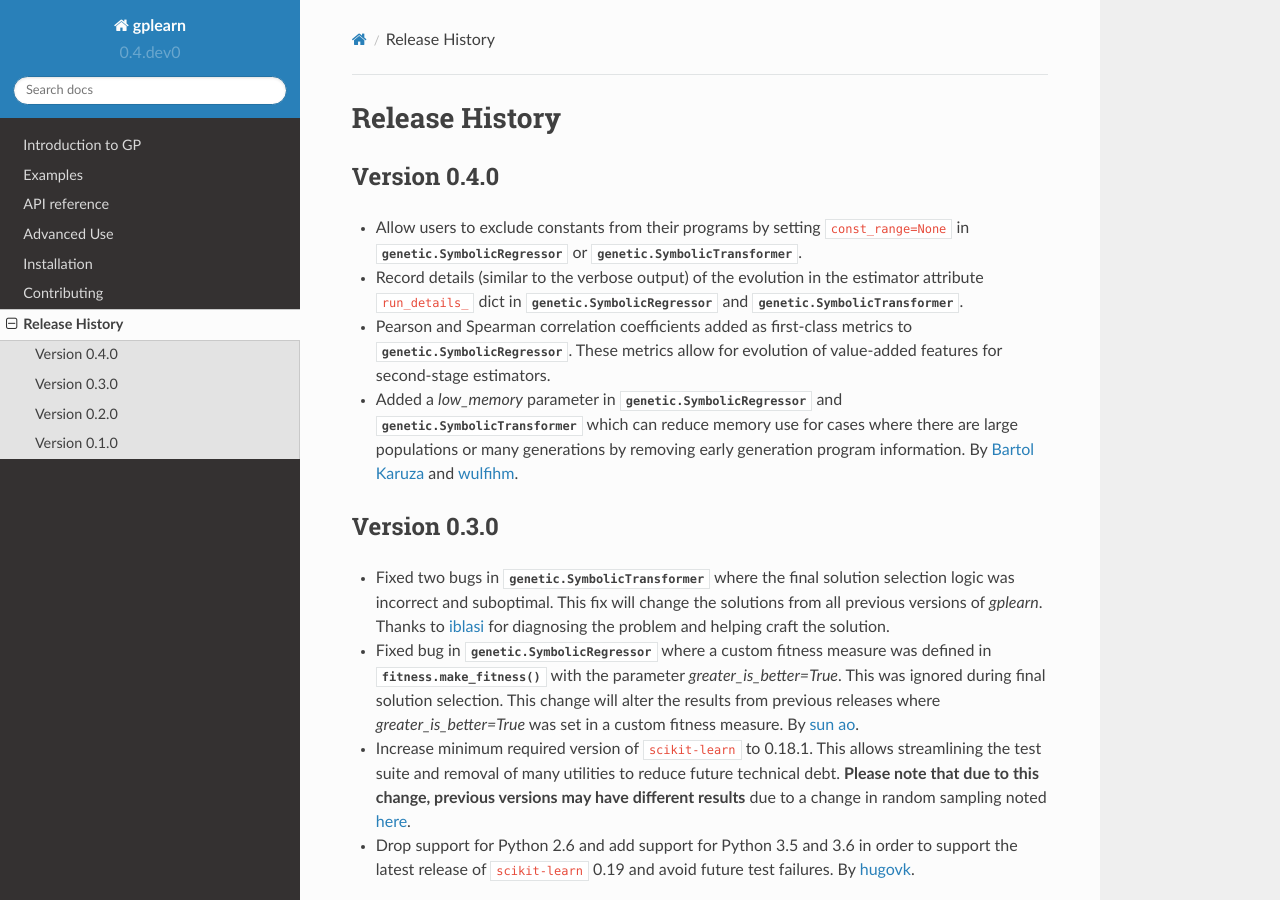
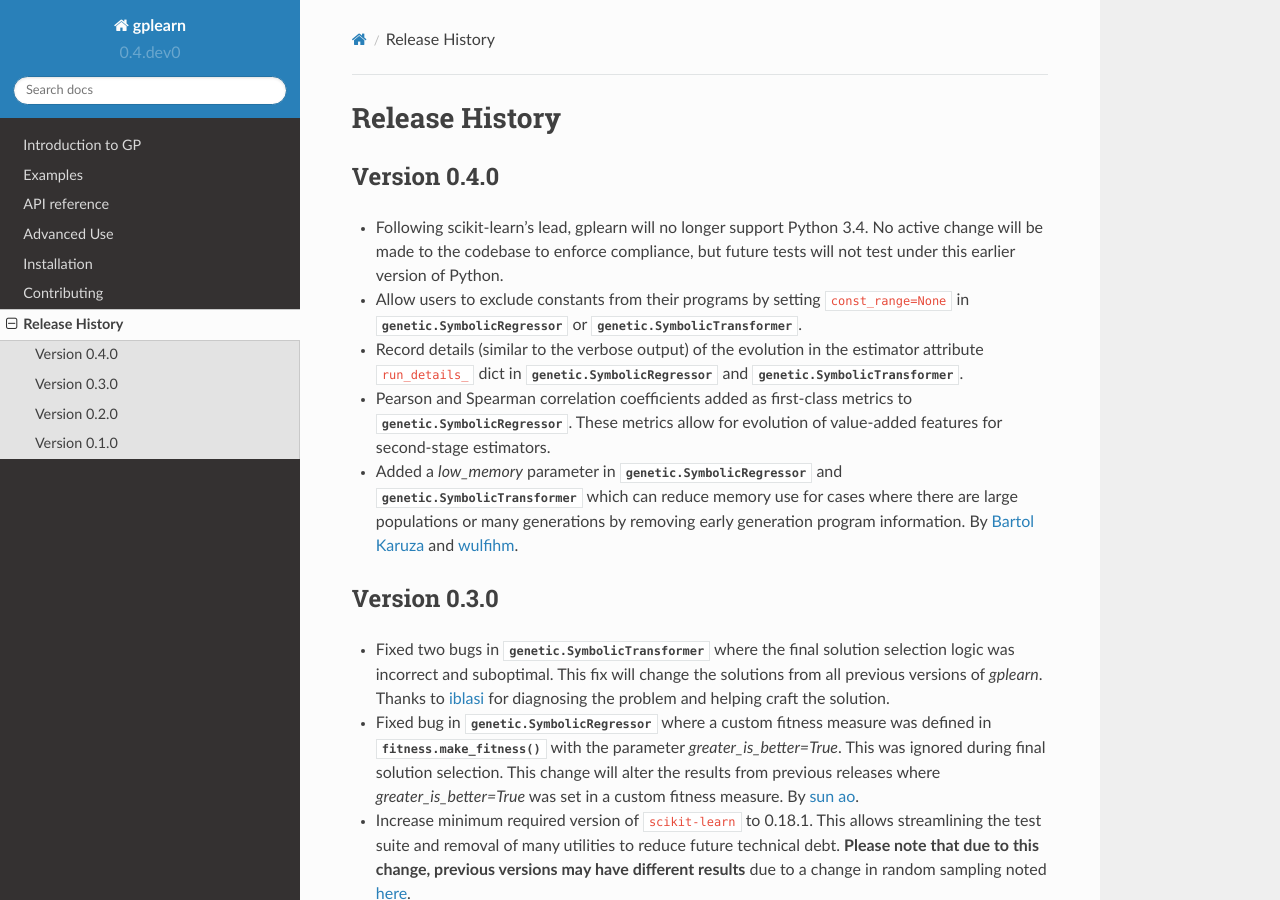
Before and after one commit to trevorstephens/gplearn, a Sphinx documentation site: the page built from doc/changelog.rst, in a window 1280 px wide and 900 px high. Built offline with Sphinx 7.4.7 and the Read the Docs theme 2.0.0, drawn with Linux system fonts in a browser that asks for light colours.

Commit message:
Drop Python 3.4 (#135)
* drop Python 3.4 support

* drop py3.4

```diff
--- a/doc/changelog.rst
+++ b/doc/changelog.rst
@@ -7,6 +7,9 @@ Release History
 Version 0.4.0
 -------------
 
+- Following scikit-learn's lead, gplearn will no longer support Python 3.4. No
+  active change will be made to the codebase to enforce compliance, but future
+  tests will not test under this earlier version of Python.
 - Allow users to exclude constants from their programs by setting
   ``const_range=None`` in :class:`genetic.SymbolicRegressor` or
   :class:`genetic.SymbolicTransformer`.
--- a/setup.py
+++ b/setup.py
@@ -23,7 +23,6 @@ setup(name='gplearn',
                    'Operating System :: MacOS',
                    'Programming Language :: Python',
                    'Programming Language :: Python :: 3',
-                   'Programming Language :: Python :: 3.4',
                    'Programming Language :: Python :: 3.5',
                    'Programming Language :: Python :: 3.6',
                    'Programming Language :: Python :: 3.7'],
```
Also changed, not shown: .travis.yml.
